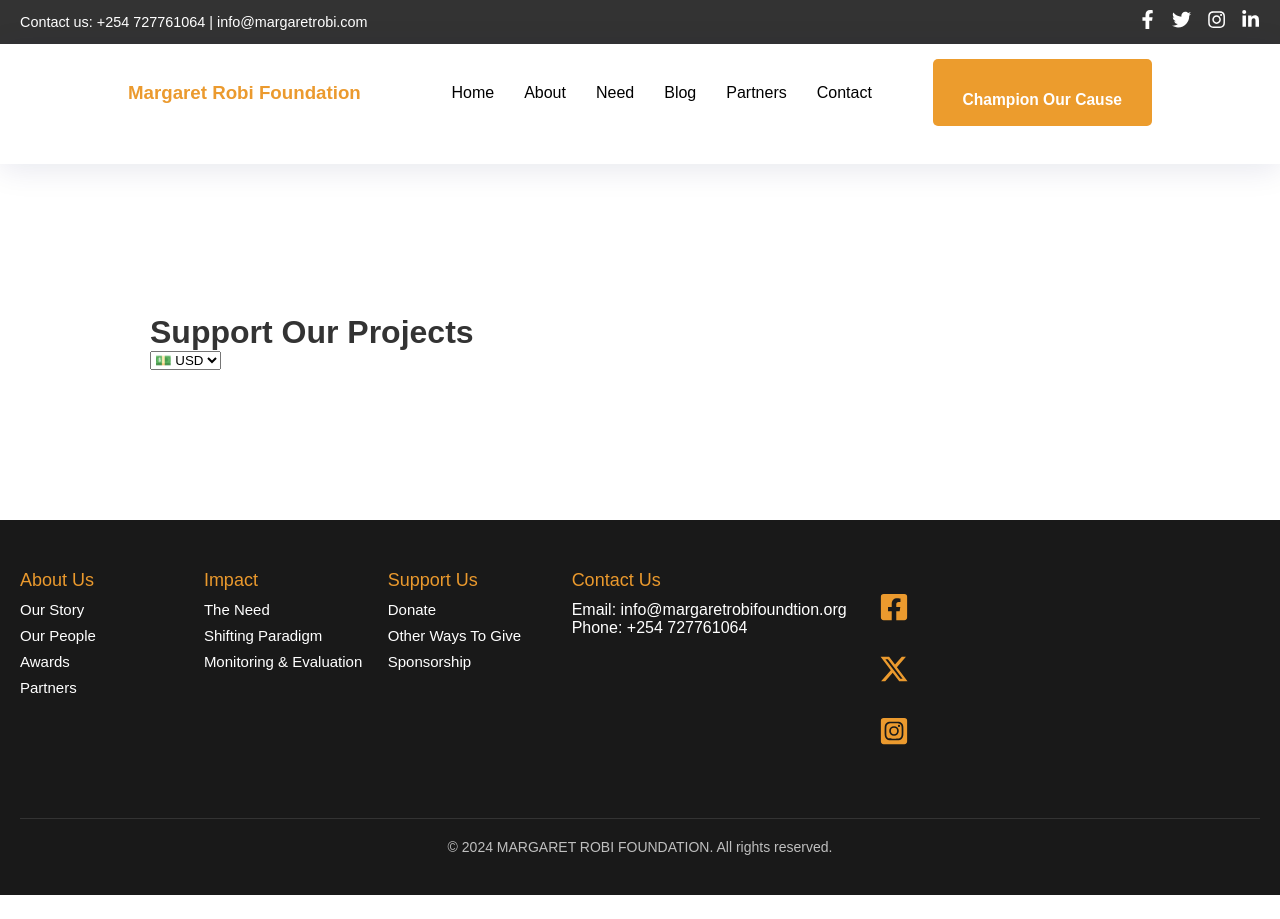
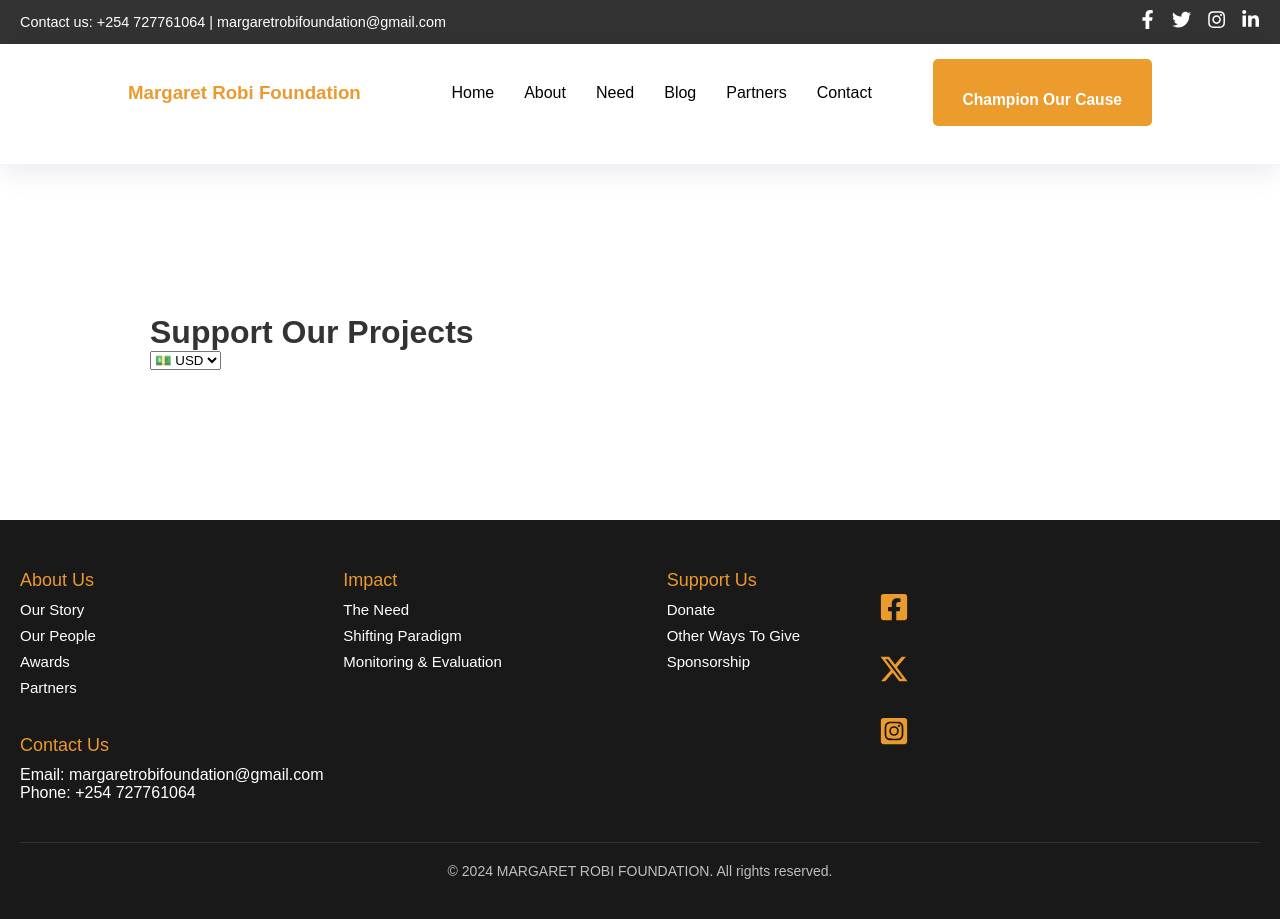
Before and after one commit to boyani-Otieno/gati-foundation, a React (Create React App) app: page /donate in a window 1280 px wide. Before the commit the page ends 895 px from the top, so only its background shows below. Built offline with nearby package versions, Linux system fonts and the light colour scheme.

Commit message:
edit email

```diff
--- a/src/components/common/footer/Footer.jsx
+++ b/src/components/common/footer/Footer.jsx
@@ -43,7 +43,7 @@ const Footer = () => {
 
         <div className="footer-section">
           <h4>Contact Us</h4>
-          <p>Email: info@margaretrobifoundtion.org</p>
+          <p>Email: margaretrobifoundation@gmail.com</p>
           <p>Phone: +254 727761064</p>
         </div>
       </div>
--- a/src/components/common/header/SmallNav.jsx
+++ b/src/components/common/header/SmallNav.jsx
@@ -6,7 +6,7 @@ const SmallNavbar = () => {
   return (
     <div className="small-navbar">
       <div className="contact-info">
-        <p>Contact us: +254 727761064 | info@margaretrobi.com</p>
+        <p>Contact us: +254 727761064 | margaretrobifoundation@gmail.com</p>
       </div>
       <div className="social-media-icons">
         <a href="https://facebook.com" target="_blank" rel="noopener noreferrer">
```
